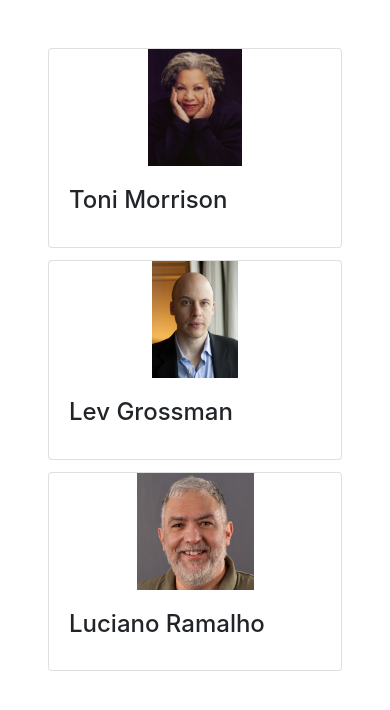
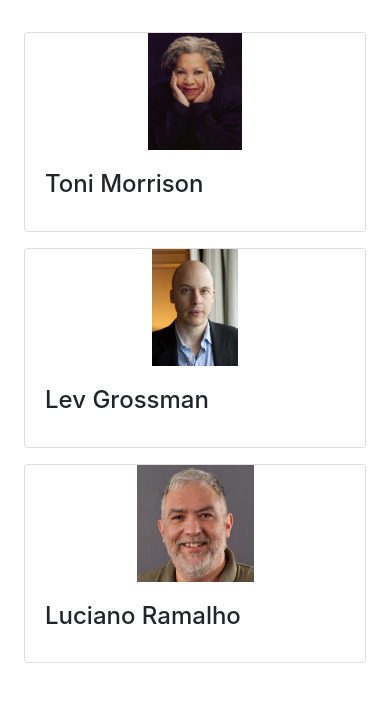
Before and after one commit to valerium-dev/bookworm-db, a Flask app: page /authors/ in a window 390 px wide. Shown: the part 56-766 px from the top of the page. Run offline with Flask 2, Linux system fonts and the light colour scheme; some libraries are stand-ins or nearby versions.

Commit message:
Converted to a more responsive layout for all intance pages

```diff
--- a/templates/authors.html
+++ b/templates/authors.html
@@ -4,7 +4,9 @@
 <title>All Books</title>
 {% endblock %}
 {% block body %}
-    <div class="card-columns m-5">
+    <div class="container-fluid p-4" id="team-info">
+        <div class="row">
+            <div class="col-md-6 col-lg-4 col-xl-3 py-2">
                 <div class="card">
                     <img class="card-img-top" src="{{ url_for('static', filename= '3534.jpg') }}" alt="A picture of Toni Morrison">
                     <div class="card-body">
@@ -12,6 +14,8 @@
                         <a href="/authors/toni-morrison" class="stretched-link"></a>
                     </div>
                 </div>
+            </div>
+            <div class="col-md-6 col-lg-4 col-xl-3 py-2">
                 <div class="card">
                     <img class="card-img-top" src="{{ url_for('static', filename= 'lev-grossman.jpg') }}" alt="A picture of Lev Grossman">
                     <div class="card-body">
@@ -19,6 +23,8 @@
                         <a href="/authors/lev-grossman" class="stretched-link"></a>
                     </div>
                 </div>
+            </div>
+            <div class="col-md-6 col-lg-4 col-xl-3 py-2">
                 <div class="card">
                     <img class="card-img-top" src="{{ url_for('static', filename= 'luciano_ramalho.jpg') }}" alt="A picture of Luciano Ramalho">
                     <div class="card-body">
@@ -26,8 +32,10 @@
                         <a href="/authors/luciano-ramalho" class="stretched-link"></a>
                     </div>
                 </div>
+            </div>
             <!--
             {% for author in authors %}
+            <div class="col-md-6 col-lg-4 col-xl-3 py-2>
                 <div class="card">
                     <img class="card-img-top" src="{{ author.img_url_attribute }}" alt="{{ author.alt_text_for_img_attribute }}">
                     <div class="card-body">
@@ -35,7 +43,9 @@
                         <a href="/authors/{{ author.id }}" class="stretched-link"></a>
                     </div>
                 </div>
+            </div>
             {% endfor %}
             -->
         </div>
+    </div>
 {% endblock %}
--- a/templates/books.html
+++ b/templates/books.html
@@ -52,5 +52,4 @@
             -->
         </div>
     </div>
-
 {% endblock %}
```
Also changed, not shown: templates/publishers.html (+11 -1 lines). Lines whose indentation alone changed are shown as unchanged.
